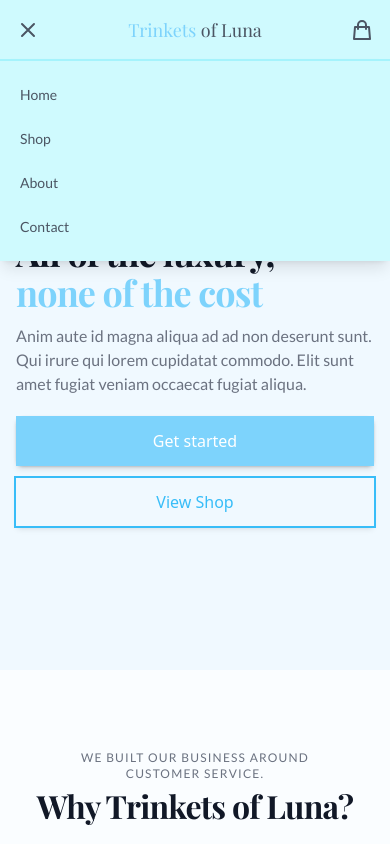
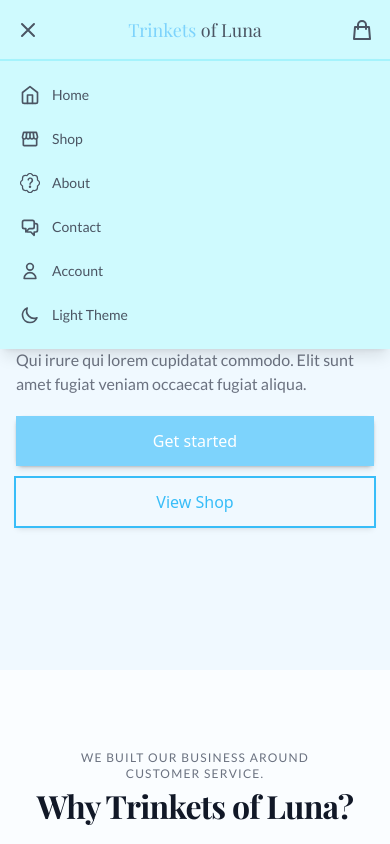
Before and after one commit to cedricquitor/trinketsofluna-ecommerce-web-app, a React (Create React App) app: page / in a window 390 px wide. Both pictures are taken after a click on the button 28 px from the left and 30 px from the top of the page. Shown: the top 844 px of the page. Built offline with nearby package versions, Linux system fonts and the light colour scheme; no server answers; the database is empty.

Commit message:
Added links and animation to hamburger menu

```diff
--- a/src/components/Navbar.jsx
+++ b/src/components/Navbar.jsx
@@ -1,6 +1,10 @@
 import React, { useState } from "react";
 import { Link } from "react-router-dom";
 import { useThemeContext } from "../context/ThemeContext";
+import { FiHome } from "react-icons/fi";
+import { BsPatchQuestion } from "react-icons/bs";
+import { HiOutlineChatAlt2 } from "react-icons/hi";
+import { MdOutlineStorefront } from "react-icons/md";
 
 const Navbar = () => {
   // State handler to check if the page is scrolled.
@@ -67,17 +71,17 @@ const Navbar = () => {
         </div>
         <div className="nav__itemContainer lg:mr-8 2xl:mr-0">
           {colorTheme === "light" ? (
-            <span onClick={() => setTheme(colorTheme)}>
+            <button onClick={() => setTheme(colorTheme)}>
               <svg xmlns="http://www.w3.org/2000/svg" className={isScrolled ? "nav__item--secondary h-4 w-4" : "nav__item--secondary h-6 w-6"} fill="none" viewBox="0 0 24 24" stroke="currentColor">
                 <path strokeLinecap="round" strokeLinejoin="round" strokeWidth={2} d="M12 3v1m0 16v1m9-9h-1M4 12H3m15.364 6.364l-.707-.707M6.343 6.343l-.707-.707m12.728 0l-.707.707M6.343 17.657l-.707.707M16 12a4 4 0 11-8 0 4 4 0 018 0z" />
               </svg>
-            </span>
+            </button>
           ) : (
-            <span onClick={() => setTheme(colorTheme)}>
+            <button onClick={() => setTheme(colorTheme)}>
               <svg xmlns="http://www.w3.org/2000/svg" className={isScrolled ? "nav__item--secondary h-4 w-4" : "nav__item--secondary h-6 w-6"} fill="none" viewBox="0 0 24 24" stroke="currentColor">
                 <path strokeLinecap="round" strokeLinejoin="round" strokeWidth={2} d="M20.354 15.354A9 9 0 018.646 3.646 9.003 9.003 0 0012 21a9.003 9.003 0 008.354-5.646z" />
               </svg>
-            </span>
+            </button>
           )}
           <Link to="/shop">
             <svg xmlns="http://www.w3.org/2000/svg" className={isScrolled ? "nav__item--secondary h-4 w-4" : "nav__item--secondary h-6 w-6"} fill="none" viewBox="0 0 24 24" stroke="currentColor">
@@ -106,17 +110,51 @@ const Navbar = () => {
       >
         <ul className="font-lato text-sm md:text-base text-gray-600" onClick={() => setIsClicked(false)}>
           <Link to="/" className="block px-5 py-2 mt-4 mb-2 md:px-10">
-            Home
+            <li className="flex">
+              <FiHome className="w-5 h-5 my-auto" />
+              <p className="my-auto ml-3">Home</p>
+            </li>
           </Link>
           <Link to="/shop" className="block px-5 py-2 mb-2 md:px-10">
-            Shop
+            <li className="flex">
+              <MdOutlineStorefront className="w-5 h-5 my-auto" />
+              <p className="my-auto ml-3">Shop</p>
+            </li>
           </Link>
           <Link to="/about" className="block px-5 py-2 mb-2 md:px-10">
-            About
+            <li className="flex">
+              <BsPatchQuestion className="w-5 h-5 my-auto" />
+              <p className="my-auto ml-3">About</p>
+            </li>
           </Link>
-          <Link to="/contact" className="block px-5 py-2 mb-4 md:px-10">
-            Contact
+          <Link to="/contact" className="block px-5 py-2 mb-2 md:px-10">
+            <li className="flex">
+              <HiOutlineChatAlt2 className="w-5 h-5 my-auto" />
+              <p className="my-auto ml-3">Contact</p>
+            </li>
           </Link>
+          <Link to="/login" className="block px-5 py-2 mb-2 md:px-10">
+            <li className="flex">
+              <svg xmlns="http://www.w3.org/2000/svg" className="w-5 h-5 my-auto" fill="none" viewBox="0 0 24 24" stroke="currentColor">
+                <path strokeLinecap="round" strokeLinejoin="round" strokeWidth={2} d="M16 7a4 4 0 11-8 0 4 4 0 018 0zM12 14a7 7 0 00-7 7h14a7 7 0 00-7-7z" />
+              </svg>
+              <p className="my-auto ml-3">Account</p>
+            </li>
+          </Link>
+          <button onClick={() => setTheme(colorTheme)} className="block px-5 py-2 mb-4 md:px-10">
+            <li className="flex">
+              {colorTheme === "light" ? (
+                <svg xmlns="http://www.w3.org/2000/svg" className="w-5 h-5 my-auto" fill="none" viewBox="0 0 24 24" stroke="currentColor">
+                  <path strokeLinecap="round" strokeLinejoin="round" strokeWidth={2} d="M12 3v1m0 16v1m9-9h-1M4 12H3m15.364 6.364l-.707-.707M6.343 6.343l-.707-.707m12.728 0l-.707.707M6.343 17.657l-.707.707M16 12a4 4 0 11-8 0 4 4 0 018 0z" />
+                </svg>
+              ) : (
+                <svg xmlns="http://www.w3.org/2000/svg" className="w-5 h-5 my-auto" fill="none" viewBox="0 0 24 24" stroke="currentColor">
+                  <path strokeLinecap="round" strokeLinejoin="round" strokeWidth={2} d="M20.354 15.354A9 9 0 018.646 3.646 9.003 9.003 0 0012 21a9.003 9.003 0 008.354-5.646z" />
+                </svg>
+              )}
+              <p className="my-auto ml-3">{colorTheme === "light" ? "Dark Theme" : "Light Theme"}</p>
+            </li>
+          </button>
         </ul>
       </div>
     </nav>
```
